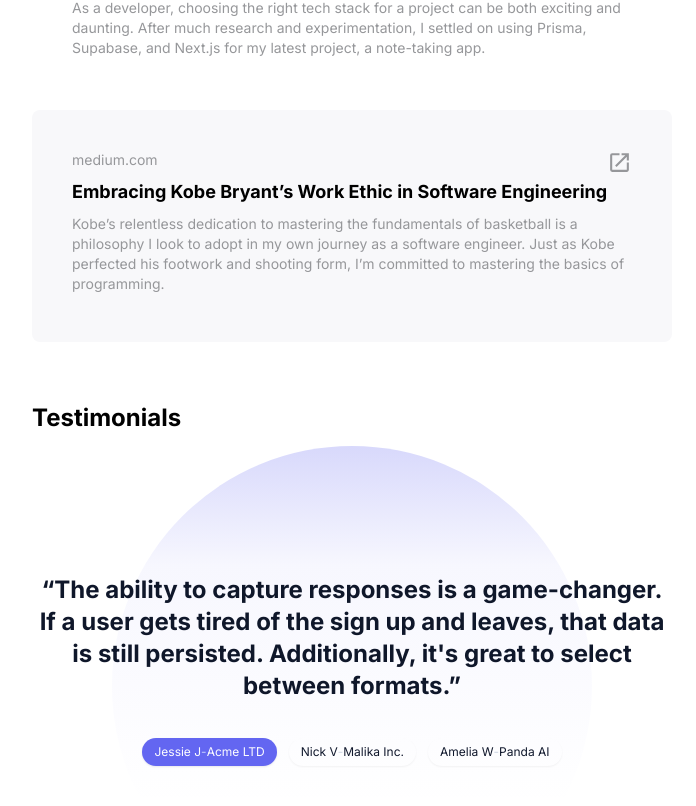
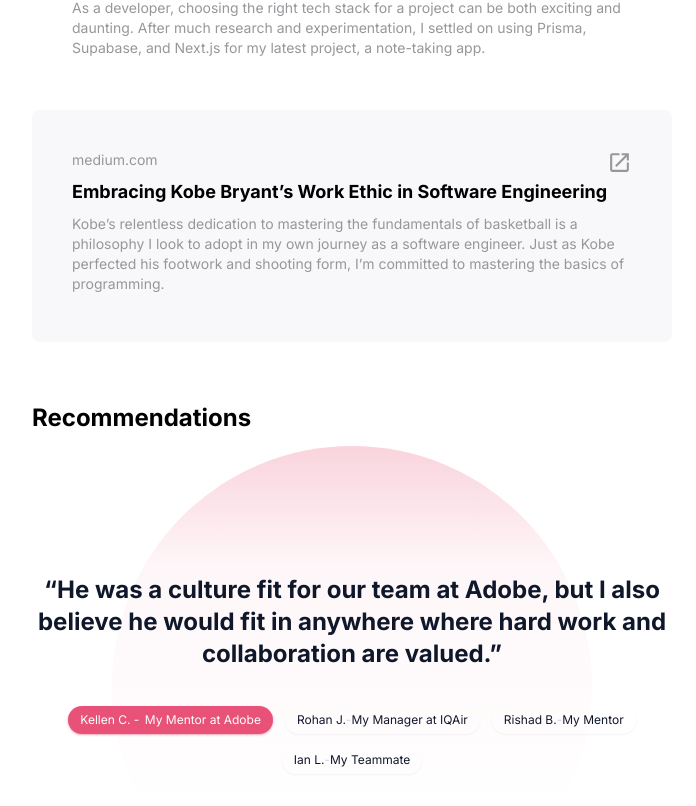
Before and after one commit to juliuscecilia33/PortfolioV3, a Next.js app: page / in a window 1280 px wide. Shown: the part 5337-6143 px from the top of the page, without its empty margins (288-984 px from the left). Built offline with nearby package versions, Linux system fonts and the light colour scheme.

Commit message:
created testimonials

```diff
--- a/src/app/components/Testimonials.tsx
+++ b/src/app/components/Testimonials.tsx
@@ -44,7 +44,7 @@ export default function FancyTestimonialsSlider({
     <div className="w-full max-w-3xl mx-auto text-center">
       {/* Testimonial image */}
       <div className="relative h-32">
-        <div className="absolute top-0 left-1/2 -translate-x-1/2 w-[480px] h-[480px] pointer-events-none before:absolute before:inset-0 before:bg-gradient-to-b before:from-indigo-500/25 before:via-indigo-500/5 before:via-25% before:to-indigo-500/0 before:to-75% before:rounded-full before:-z-10"></div>
+        <div className="absolute top-0 left-1/2 -translate-x-1/2 w-[480px] h-[480px] pointer-events-none before:absolute before:inset-0 before:bg-gradient-to-b before:from-[#E95278]/25 before:via-[#E95278]/5 before:via-25% before:to-[#E95278]/0 before:to-75% before:rounded-full before:-z-10"></div>
       </div>
       {/* Text */}
       <div className="mb-9 transition-all duration-150 delay-300 ease-in-out">
@@ -73,10 +73,10 @@ export default function FancyTestimonialsSlider({
         {testimonials.map((testimonial, index) => (
           <button
             key={index}
-            className={`inline-flex justify-center whitespace-nowrap rounded-full px-3 py-1.5 m-1.5 text-xs shadow-sm focus-visible:outline-none focus-visible:ring focus-visible:ring-indigo-300 dark:focus-visible:ring-slate-600 transition-colors duration-150 ${
+            className={`inline-flex justify-center whitespace-nowrap rounded-full px-3 py-1.5 m-1.5 text-xs shadow-sm focus-visible:outline-none focus-visible:ring focus-visible:ring-[#E95278]/50 transition-colors duration-150 ${
               active === index
-                ? "bg-indigo-500 text-white shadow-indigo-950/10"
-                : "bg-white hover:bg-indigo-100 text-slate-900"
+                ? "bg-[#E95278] text-white shadow-[#E95278]/50"
+                : "bg-white hover:bg-[#E95278]/10 text-slate-900"
             }`}
             onClick={() => {
               setActive(index);
@@ -86,7 +86,7 @@ export default function FancyTestimonialsSlider({
             <span>{testimonial.name}</span>{" "}
             <span
               className={`${
-                active === index ? "text-indigo-200" : "text-slate-300"
+                active === index ? "text-[#E95278]/20" : "text-slate-300"
               }`}
             >
               -
--- a/src/app/page.tsx
+++ b/src/app/page.tsx
@@ -16,23 +16,30 @@ export default function Home() {
     {
       img: Adobe,
       quote:
-        "The ability to capture responses is a game-changer. If a user gets tired of the sign up and leaves, that data is still persisted. Additionally, it's great to select between formats.",
-      name: "Jessie J",
-      role: "Acme LTD",
+        "He was a culture fit for our team at Adobe, but I also believe he would fit in anywhere where hard work and collaboration are valued.",
+      name: "Kellen C. - ",
+      role: "My Mentor at Adobe",
     },
     {
       img: IQAir,
       quote:
-        "Having the power to capture user feedback is revolutionary. Even if a participant abandons the sign-up process midway, their valuable input remains intact.",
-      name: "Nick V",
-      role: "Malika Inc.",
+        "Julius is extremely talented and a quick study. To the point that despite him not finishing his education, I was ready to offer him a full-time position.",
+      name: "Rohan J.",
+      role: "My Manager at IQAir",
     },
     {
       img: Leaps,
       quote:
-        "The functionality to capture responses is a true game-changer. Even if a user becomes fatigued during sign-up and abandons the process, their information remains stored.",
-      name: "Amelia W",
-      role: "Panda AI",
+        "He is well ahead of his peers, in my opinion, and I look forward to continuing to be a part of his life and career.",
+      name: "Rishad B.",
+      role: "My Mentor",
+    },
+    {
+      img: Leaps,
+      quote:
+        "Julius is passionate about creating brand new ideas about technology",
+      name: "Ian L.",
+      role: "My Teammate",
     },
   ];
 
@@ -76,7 +83,7 @@ export default function Home() {
         blogTitle="Embracing Kobe Bryant’s Work Ethic in Software Engineering"
         blogDescription="Kobe’s relentless dedication to mastering the fundamentals of basketball is a philosophy I look to adopt in my own journey as a software engineer. Just as Kobe perfected his footwork and shooting form, I’m committed to mastering the basics of programming."
       />
-      <h2 className="mt-14 mb-3 text-2xl font-bold">Testimonials</h2>
+      <h2 className="mt-14 mb-3 text-2xl font-bold">Recommendations</h2>
       <FancyTestimonialsSlider testimonials={testimonials} />
     </div>
   );
```
